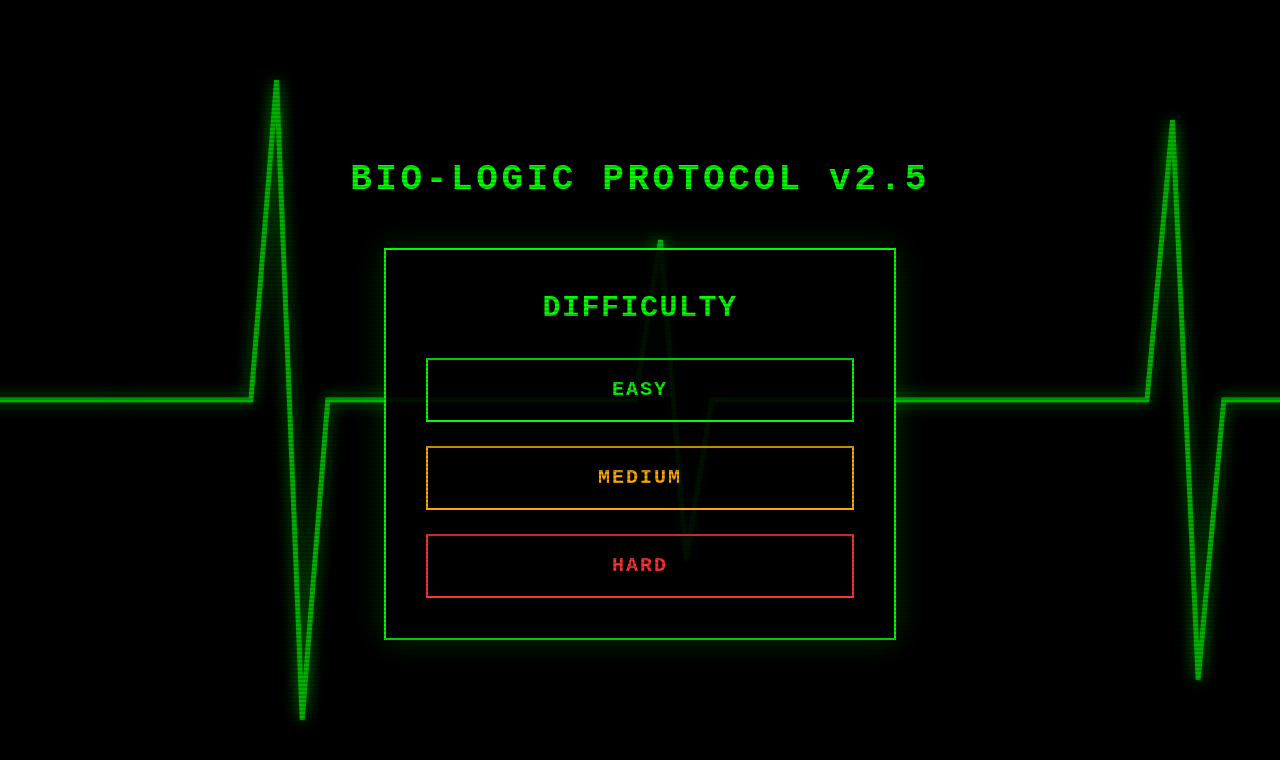
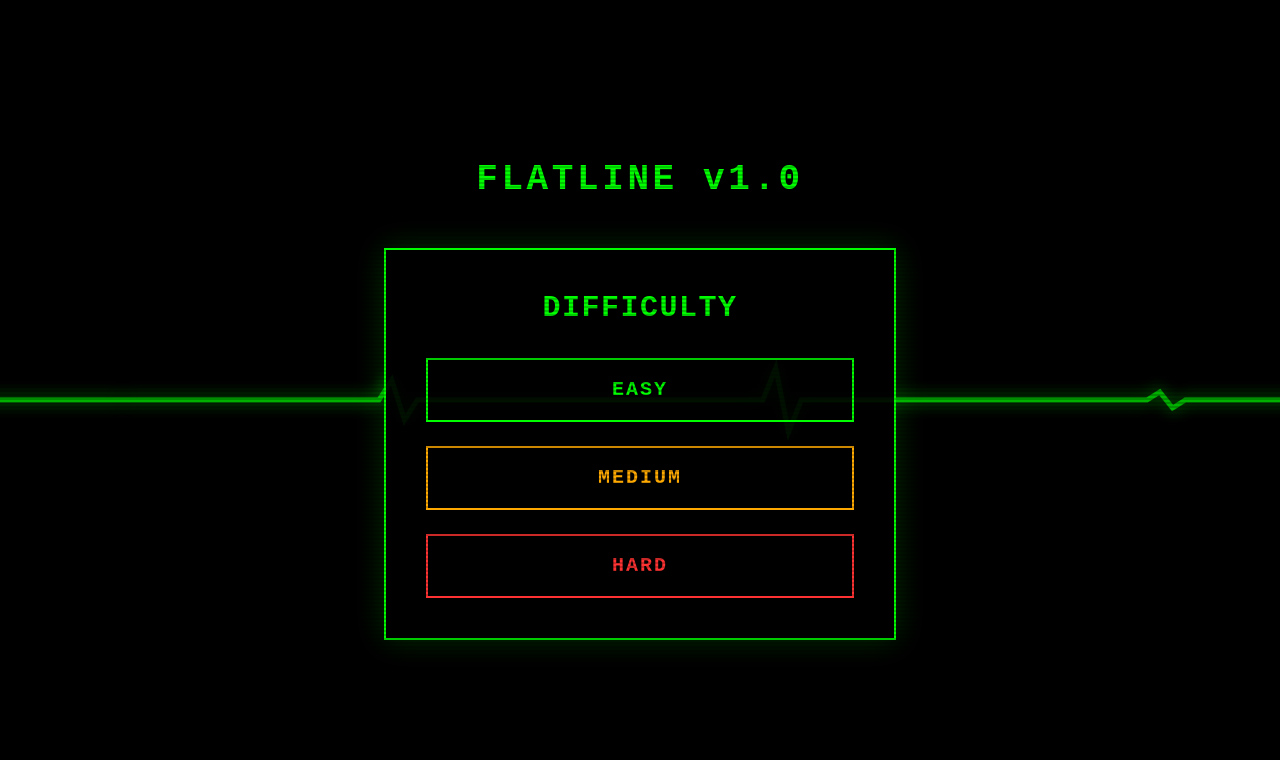
Before and after one commit to Adiii581/FLATLINE, a React (Vite) app in the folder frontend/: page / in a window 1280 px wide. Shown: the top 760 px of the page. Built offline with nearby package versions, Linux system fonts and the light colour scheme.

Commit message:
changed App.jsx

```diff
--- a/frontend/src/App.jsx
+++ b/frontend/src/App.jsx
@@ -6,7 +6,7 @@ import ActionDeck from './components/ActionDeck';
 const API_URL = 'http://localhost:8000';
 
 // --- BACKGROUND PULSE ANIMATION COMPONENT ---
-// Uses a "Sliding Window" technique with 2 identical SVGs to create a perfect seamless loop
+// Updated to "Flatline" theme: Mostly flat line with tiny, weak tremors
 const BackgroundPulse = () => (
   <div className="absolute inset-0 overflow-hidden pointer-events-none z-0 opacity-70">
     <div className="flex w-[200%] h-full animate-ekg-scroll">
@@ -14,7 +14,7 @@ const BackgroundPulse = () => (
       {/* Segment 1 */}
       <svg viewBox="0 0 1000 200" className="w-1/2 h-full text-bio-green drop-shadow-[0_0_8px_rgba(0,255,0,0.9)]" preserveAspectRatio="none">
         <path
-          d="M0,100 L100,100 L120,20 L140,180 L160,100 L400,100 L420,60 L440,140 L460,100 L800,100 L820,30 L840,170 L860,100 L1000,100"
+          d="M0,100 L200,100 L210,95 L220,105 L230,100 L500,100 L510,92 L520,108 L530,100 L800,100 L810,98 L820,102 L830,100 L1000,100"
           fill="none"
           stroke="currentColor"
           strokeWidth="5"
@@ -25,7 +25,7 @@ const BackgroundPulse = () => (
       {/* Segment 2 (Identical Copy for Seamless Loop) */}
       <svg viewBox="0 0 1000 200" className="w-1/2 h-full text-bio-green drop-shadow-[0_0_8px_rgba(0,255,0,0.9)]" preserveAspectRatio="none">
         <path
-          d="M0,100 L100,100 L120,20 L140,180 L160,100 L400,100 L420,60 L440,140 L460,100 L800,100 L820,30 L840,170 L860,100 L1000,100"
+          d="M0,100 L200,100 L210,95 L220,105 L230,100 L500,100 L510,92 L520,108 L530,100 L800,100 L810,98 L820,102 L830,100 L1000,100"
           fill="none"
           stroke="currentColor"
           strokeWidth="5"
@@ -140,7 +140,7 @@ function App() {
       {/* Main Title - Lowered significantly (mt-32) to fix spacing */}
       {phase === 'START' && (
         <h1 className="text-4xl text-center mb-12 mt-32 font-bold tracking-widest text-shadow-glow z-20 relative">
-          BIO-LOGIC PROTOCOL v2.5
+          FLATLINE v1.0
         </h1>
       )}
 
@@ -184,7 +184,7 @@ function App() {
             </div>
 
             <button onClick={() => window.location.reload()} className="border-2 px-10 py-4 hover:bg-white hover:text-black uppercase font-bold text-2xl tracking-widest transition-colors">
-              REBOOT SYSTEM
+              PLAY AGAIN
             </button>
           </div>
         </div>
```
